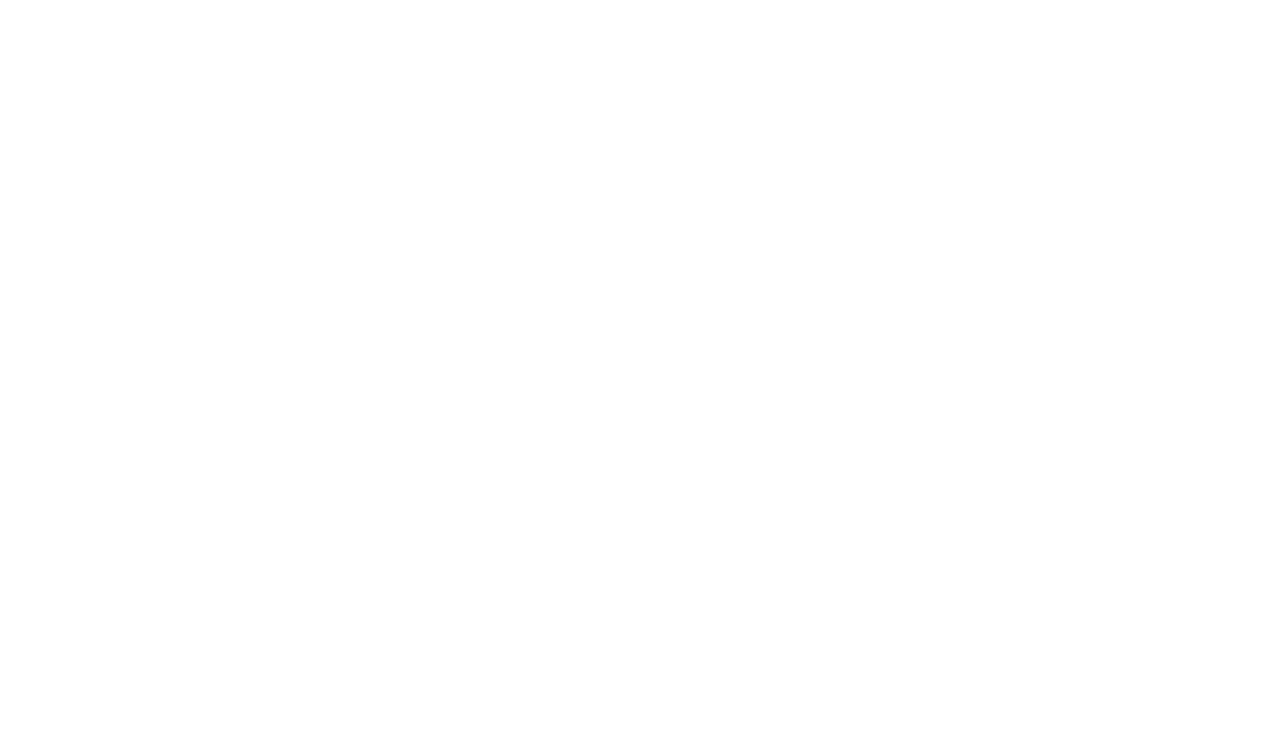
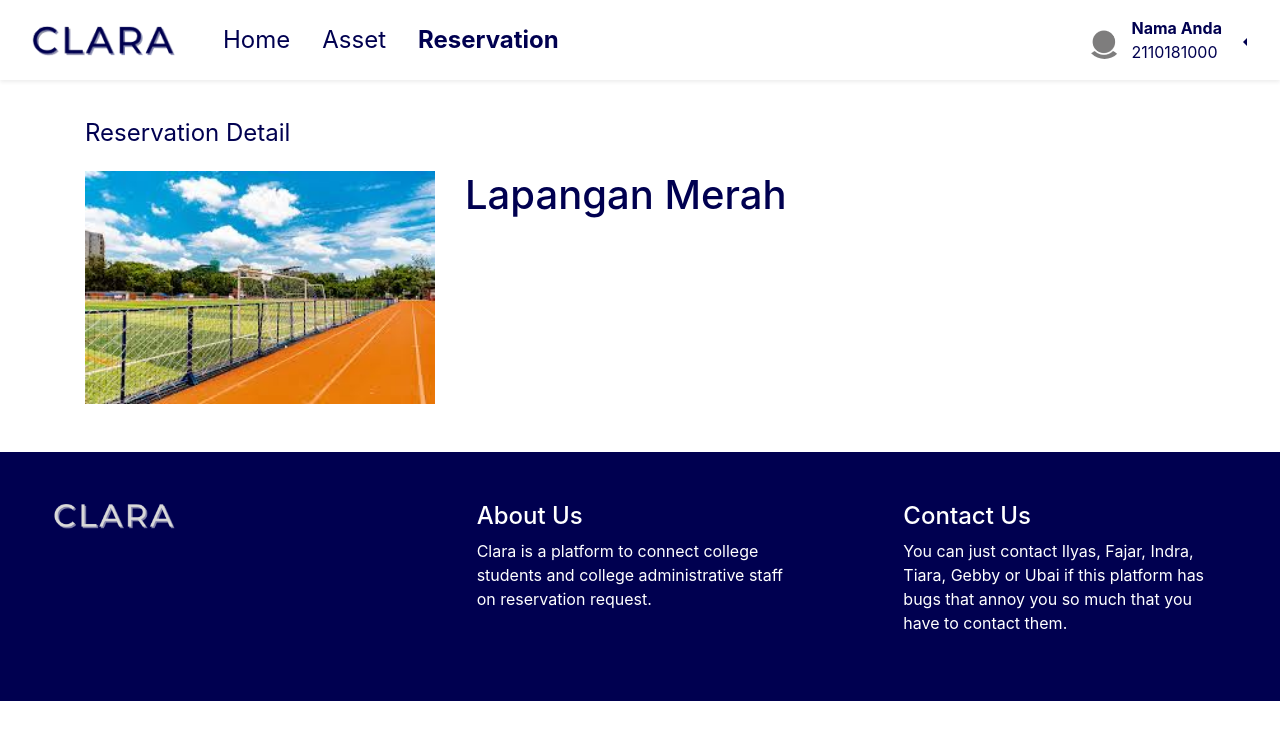
Before and after one commit to fajar-sn/clara-frontend, a React (Create React App) app: page /reservationdetail in a window 1280 px wide. Shown: the top 740 px of the page. Built offline with nearby package versions, Linux system fonts and the light colour scheme.

Commit message:
reservation detail (minus)

```diff
--- a/src/index.css
+++ b/src/index.css
@@ -34,3 +34,16 @@
 .text-primary {
 	color: #000050!important;
 }
+
+/*reservation detail*/
+.container-page {
+  padding-top: 35px;
+}
+
+.title-page {
+  font-size: 150%;
+}
+
+.row{
+  margin-bottom: 20px;
+}
--- /dev/null
+++ b/src/pages/ReservationDetail.js
@@ -0,0 +1,46 @@
+ import React from "react";
+import {
+  Container,
+  Jumbotron,
+  Row,
+  Col,
+  Image
+} from "react-bootstrap";
+import { Link, useHistory } from "react-router-dom";
+import { logout } from "utils/auth";
+import axios from "axios";
+import { GET_FILMS } from "constants/urls";
+import ClaraNavbar from "../components/Navbar";
+import ClaraFooter from "../components/Footer";
+
+class ReservationDetail extends React.Component{
+	render(){
+		return (
+			<div>
+				<ClaraNavbar currentPage='Reservation'/>
+				<Container className="container-page">
+					<Row>
+						<Col md={12}>
+							<div className="title-page">Reservation Detail</div>
+						</Col>
+					</Row>
+					<Row>
+						<Col md={4}>
+							<Image alt="picture" src={require("./Field.jpg")} className="img-responsive w-100"/>
+						</Col>
+						<Col md={8}>
+							<Container>
+								<Row><h1>Lapangan Merah</h1></Row>
+							</Container>
+						</Col>
+					</Row>
+				</Container>
+				<ClaraFooter />
+			</div>
+		);
+	}
+
+
+};
+
+export default ReservationDetail;
--- a/src/routes.js
+++ b/src/routes.js
@@ -4,6 +4,7 @@
 import Dashboard from "pages/Dashboard";
 import Asset from "pages/Asset";
 import Reservation from "pages/Reservation";
+import ReservationDetail from "pages/ReservationDetail";
 
 export const APP_ROUTE = [
   {
@@ -48,4 +49,11 @@
     component: Reservation,
     private: true,
   },
+  {
+    name: "ReservationDetail",
+    path: "/reservationdetail",
+    exact: true,
+    component: ReservationDetail,
+    private: false,
+  },
 ];
```
Also changed, not shown: src/pages/Field.jpg (added).
